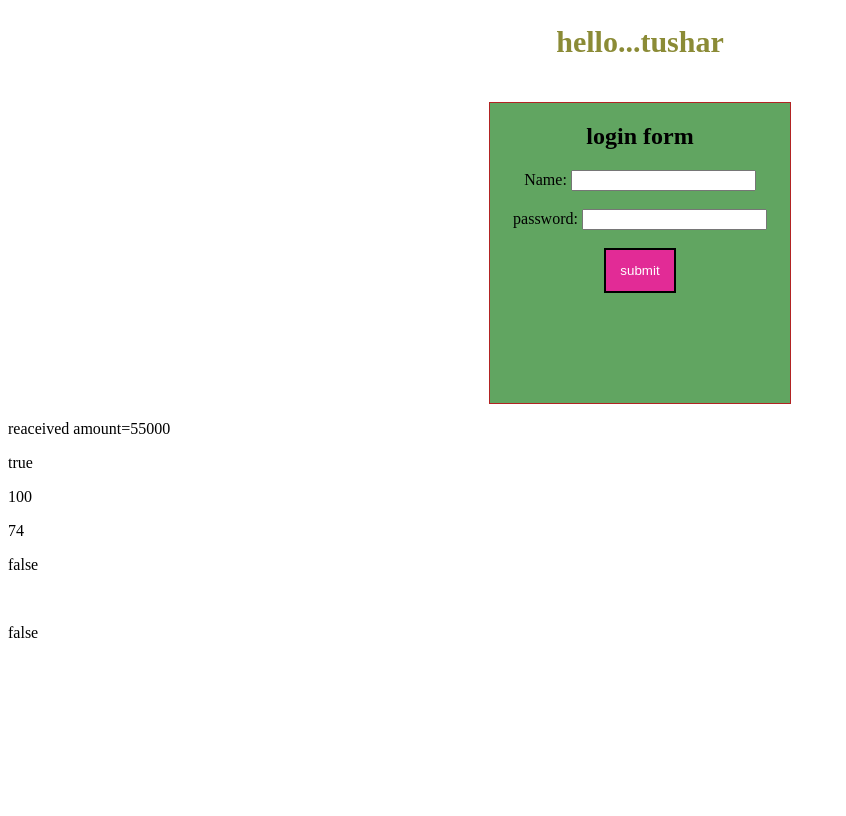
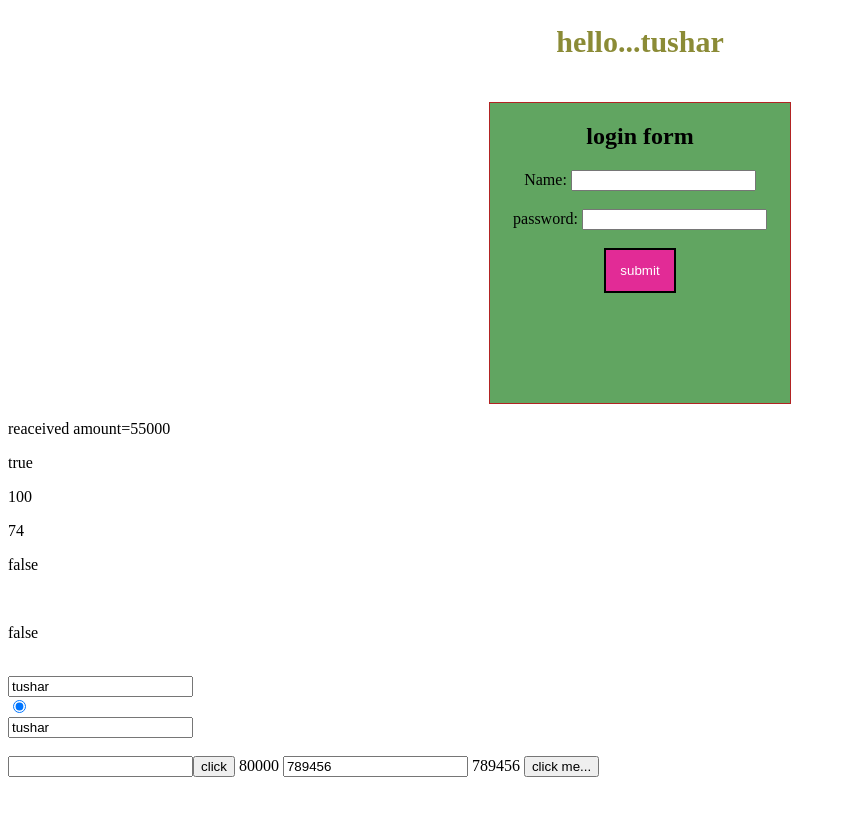
Before and after one commit to tusharnikam2796/AngularProject, an Angular app in the folder My_practice_project/: page / in a window 1280 px wide. Shown: the top 816 px of the page, without its empty margins (0-846 px from the left). Built offline with nearby package versions, Linux system fonts and the light colour scheme.

Commit message:
binding data type

```diff
--- a/My_practice_project/src/app/app.component.html
+++ b/My_practice_project/src/app/app.component.html
@@ -2,8 +2,8 @@
 <div>
     <form class="container">
         <h2>{{formTitle}}</h2>
-        Name:   <input type="text"><br>  <br>
-        password:   <input type="text"><br>  <br>
+        Name: <input type="text"><br> <br>
+        password: <input type="text"><br> <br>
         <button class="btn">submit</button>
 
     </form>
@@ -17,8 +17,35 @@
 <p>{{testingInterpolation(34,40)}}</p>
 <!--assignment operator is not allow in interpolation
     = - assignment operator
-    == -equality operator
-    === - equality operator(it wii check value as well as datatype)-->
-    <p>{{isFevCity==false}}</p><br>
+    == -equality operator----yes
+    === - equality operator(it wii check value as well as datatype)----yes-->
+<p>{{isFevCity==false}}</p><br>
 
-    <p>{{isFevCity===false}}</p>
+<p>{{isFevCity===false}}</p><br>
+
+<!-- 2)property binding-->
+
+<input type="text" [value]="myName"><br>
+<input type="radio" [checked]="gender"><br>
+<input type="text" value="{{myName}}"><br><br>
+<!--<input type="text" disabled="{{isDisabled}}"><br>--it is not applicable-->
+<input type="text" [disabled]="isDisabled">
+
+
+
+<!-- 2)event binding click,focus,blur-->
+<button (click)="testingEventBinding()">click</button>
+{{eventBindingData}}
+
+
+<!--two way data binding-->
+
+<input type="text" [(ngModel)]="twoWayBindingData">
+{{twoWayBindingData}}
+<button (click)="test()">click me...</button>
+
+
+
+
+
+<br><br><br><br><br>
--- a/My_practice_project/src/app/app.component.ts
+++ b/My_practice_project/src/app/app.component.ts
@@ -15,12 +15,28 @@ export class AppComponent {
   studentName="tushar";
   amount=55000;
   isFevCity=true;
+  myName="tushar";
+  gender=true;
+  isDisabled= false;
+  eventBindingData=80000;
+  twoWayBindingData=789456;
+
 
   testingInterpolation ( a:number, b: number){
 
      return a + b;
   }
 
+  testingEventBinding(){
+    this.eventBindingData=20000;
+    console.log(this.eventBindingData);
+
+
+  }
+  test(){
+    console.log(this.twoWayBindingData);
+  }
+
 
 
 }
--- a/My_practice_project/src/app/app.module.ts
+++ b/My_practice_project/src/app/app.module.ts
@@ -3,6 +3,7 @@ import { BrowserModule } from '@angular/platform-browser';
 
 import { AppRoutingModule } from './app-routing.module';
 import { AppComponent } from './app.component';
+import { FormsModule } from '@angular/forms';
 
 @NgModule({
   declarations: [
@@ -10,7 +11,8 @@ import { AppComponent } from './app.component';
   ],
   imports: [
     BrowserModule,
-    AppRoutingModule
+    AppRoutingModule,
+    FormsModule
   ],
   providers: [],
   bootstrap: [AppComponent]
```
